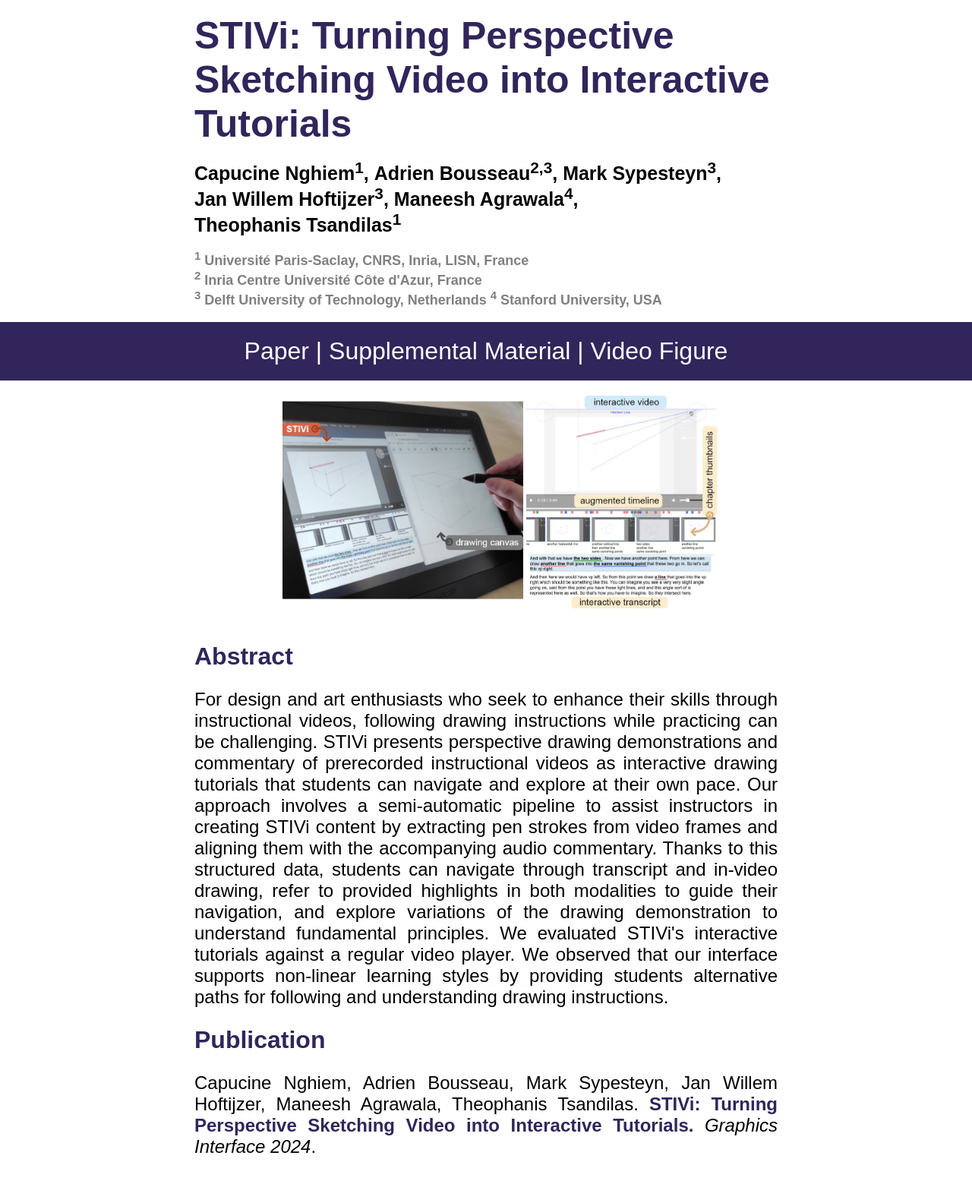
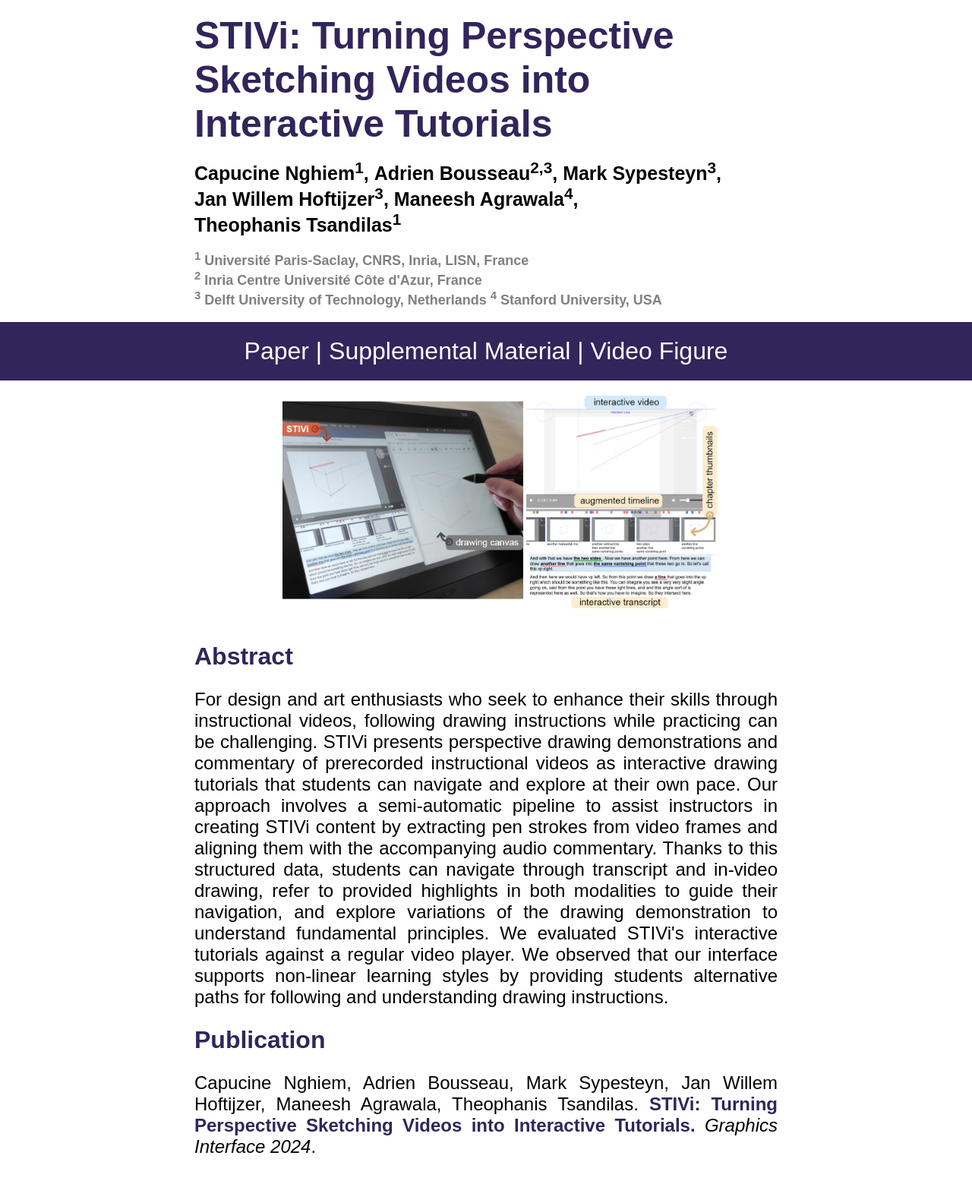
Before and after one commit to stivi-sketch-tutorial/stivi-sketch-tutorial.github.io, a plain HTML site: page index.html in a window 1280 px wide. Shown: the top 1584 px of the page at 76% size. Drawn offline with Linux system fonts and the light colour scheme.

Commit message:
Fix typo

```diff
--- a/index.html
+++ b/index.html
@@ -3,12 +3,12 @@
 
 <head>
     <link href="style.css" rel="stylesheet">
-    <title>STIVi: Turning Perspective Sketching Video into Interactive Tutorials</title>
+    <title>STIVi: Turning Perspective Sketching Videos into Interactive Tutorials</title>
 </head>
 
 <body>
     <br>
-    <h1 id="paper-title">STIVi: Turning Perspective Sketching Video into Interactive Tutorials</h1>
+    <h1 id="paper-title">STIVi: Turning Perspective Sketching Videos into Interactive Tutorials</h1>
     <h1 id="authors">
         <span>Capucine Nghiem<sup>1</sup>,</span>
         <span>Adrien Bousseau<sup>2,3</sup>,</span>
@@ -53,7 +53,7 @@
         <h1>Publication</h1>
         <p style="text-align:justify; margin-left:20%; width:60%;font-size:24px;">
             Capucine Nghiem, Adrien Bousseau, Mark Sypesteyn, Jan Willem Hoftijzer, Maneesh Agrawala, Theophanis Tsandilas.
-            <b>STIVi: Turning Perspective Sketching Video into Interactive Tutorials. </b>
+            <b>STIVi: Turning Perspective Sketching Videos into Interactive Tutorials. </b>
             <i>Graphics Interface 2024</i>.
         </p>
     </div>
```
